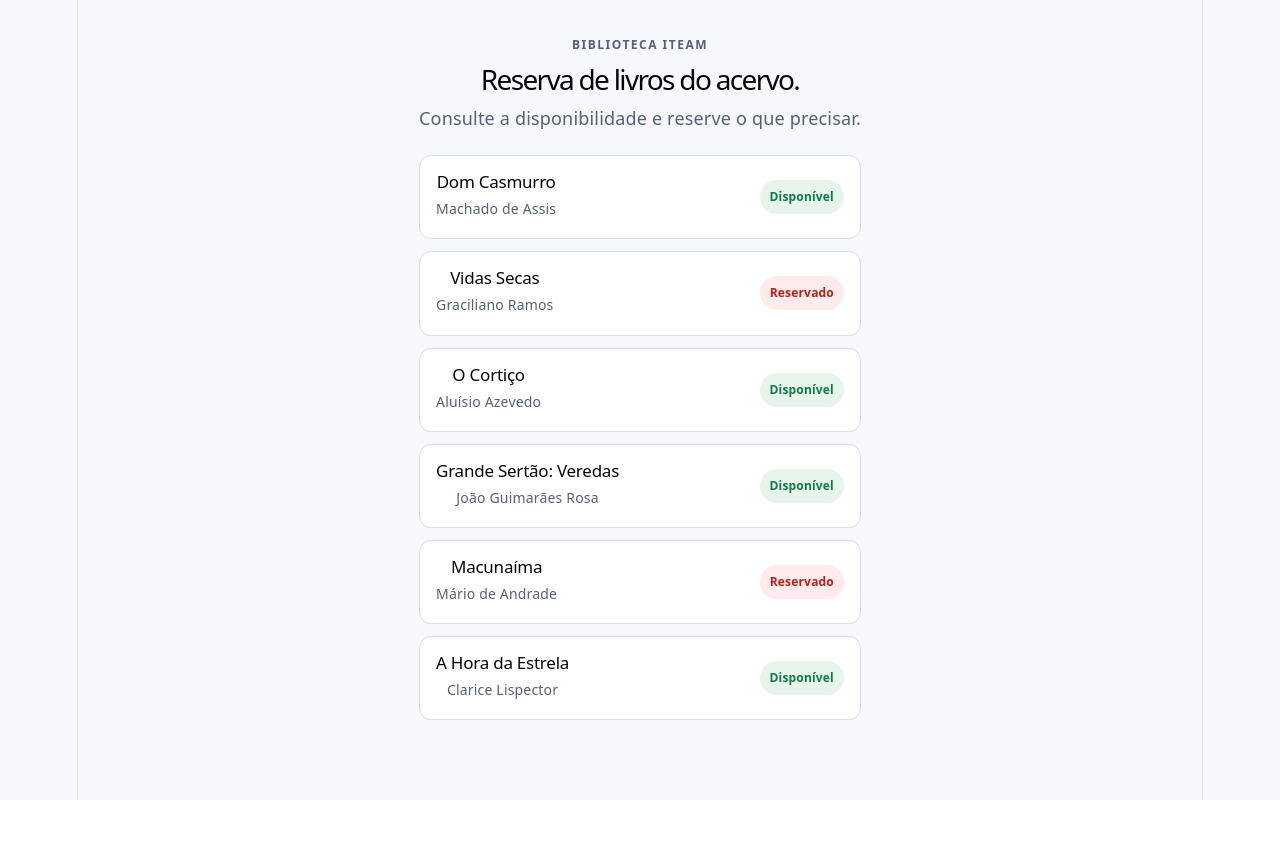
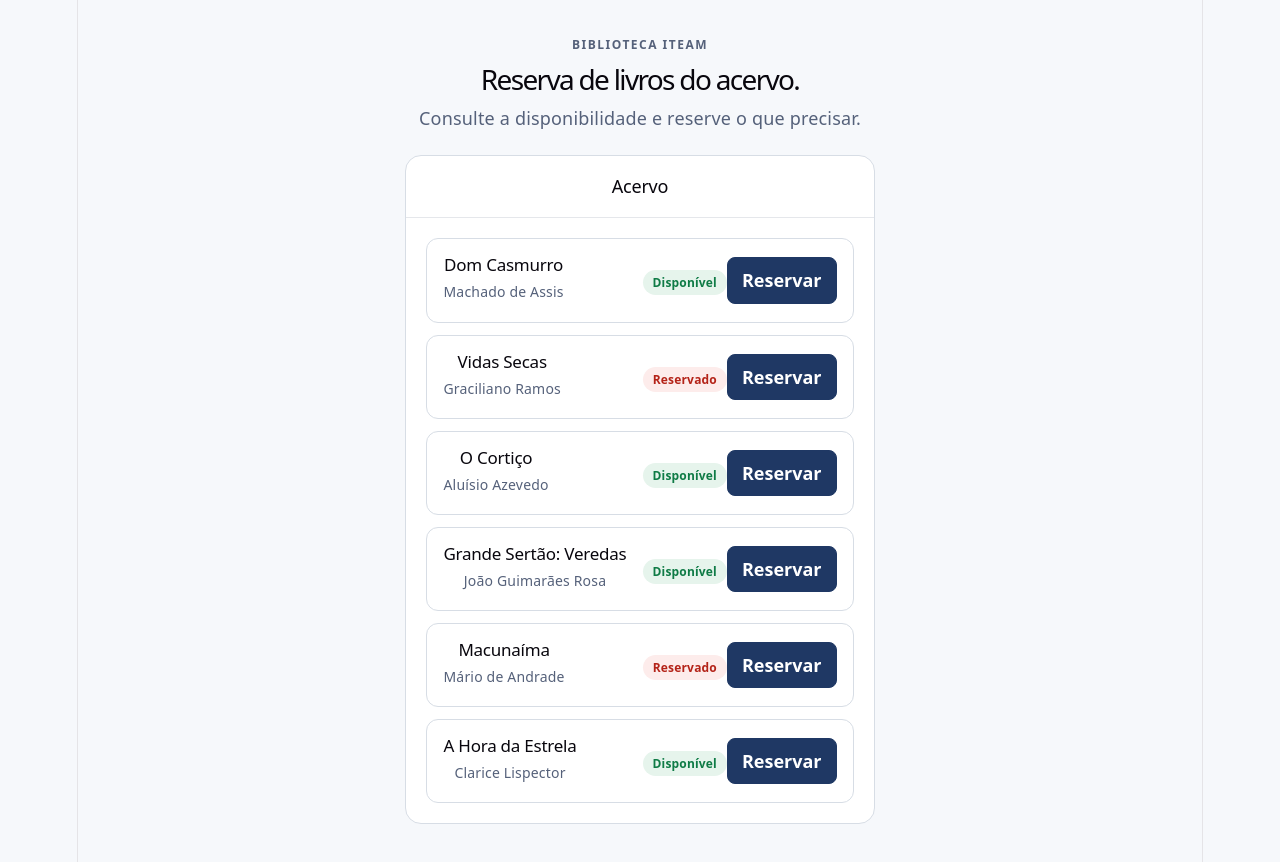
Before and after one commit to pedrobarauna/reserva-biblioteca-Joao-barauna, a React (Vite) app: page / in a window 1280 px wide. Shown: the top 862 px of the page. Before the commit the page ends 800 px from the top, so only its background shows below. Built offline with nearby package versions, Linux system fonts and the light colour scheme.

Commit message:
feat: adiciona props, callback e composição com children

```diff
--- a/src/App.jsx
+++ b/src/App.jsx
@@ -1,8 +1,15 @@
 import "./App.css";
 import BookList from "./components/BookList";
+import Panel from "./components/Panel";
 import { books } from "./data/books";
 
 export default function App() {
+  function handleReserve(bookId) {
+    window.alert(
+      `Livro ${bookId} — ação ainda não implementada`,
+    );
+  }
+
   return (
     <main className="app">
       <header className="hero">
@@ -15,7 +22,12 @@
         </p>
       </header>
 
-      <BookList books={books} />
+      <Panel title="Acervo">
+        <BookList
+          books={books}
+          onReserve={handleReserve}
+        />
+      </Panel>
     </main>
   );
 }
--- a/src/components/BookCard.jsx
+++ b/src/components/BookCard.jsx
@@ -3,6 +3,7 @@
   title,
   author,
   available,
+  onReserve,
 }) {
   return (
     <article className="book-card">
@@ -11,6 +12,7 @@
         <p>{author}</p>
       </div>
 
+      <div>
         <span
           className={`badge ${
             available ? "badge-ok" : "badge-off"
@@ -18,6 +20,14 @@
         >
           {available ? "Disponível" : "Reservado"}
         </span>
+
+        <button
+          type="button"
+          onClick={() => onReserve(id)}
+        >
+          Reservar
+        </button>
+      </div>
     </article>
   );
 }
--- a/src/components/BookList.jsx
+++ b/src/components/BookList.jsx
@@ -1,6 +1,9 @@
 import BookCard from "./BookCard";
 
-export default function BookList({ books }) {
+export default function BookList({
+  books,
+  onReserve,
+}) {
   if (books.length === 0) {
     return <p>Nenhum livro no acervo.</p>;
   }
@@ -11,6 +14,7 @@
         <BookCard
           key={book.id}
           {...book}
+          onReserve={onReserve}
         />
       ))}
     </section>
--- /dev/null
+++ b/src/components/Panel.jsx
@@ -0,0 +1,13 @@
+export default function Panel({ title, children }) {
+  return (
+    <section className="panel">
+      <header className="panel-header">
+        <h2>{title}</h2>
+      </header>
+
+      <div className="panel-content">
+        {children}
+      </div>
+    </section>
+  );
+}
```
Lines whose indentation alone changed are shown as unchanged.
